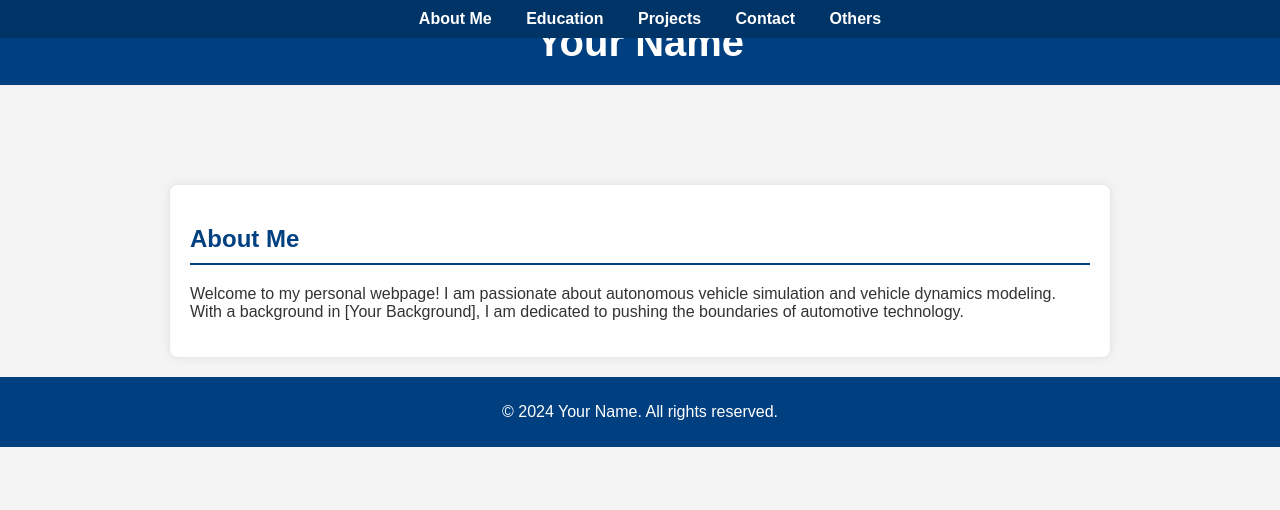
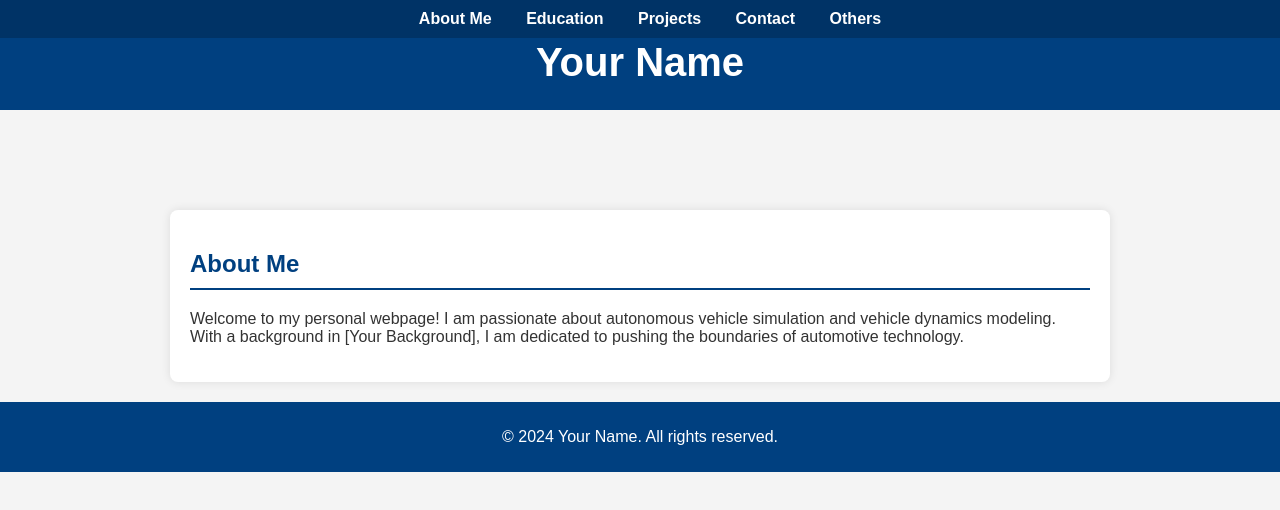
Before and after one commit to venkatesh-rav/Portfolio, a plain HTML site: page index.html in a window 1280 px wide. Drawn offline with Linux system fonts and the light colour scheme.

Commit message:
Update index.html

```diff
--- a/index.html
+++ b/index.html
@@ -19,7 +19,7 @@
             text-align: center;
         }
         header h1 {
-            margin: 0;
+            margin: 20px auto 5px auto;
             font-size: 2.5em;
         }
         nav {
```
